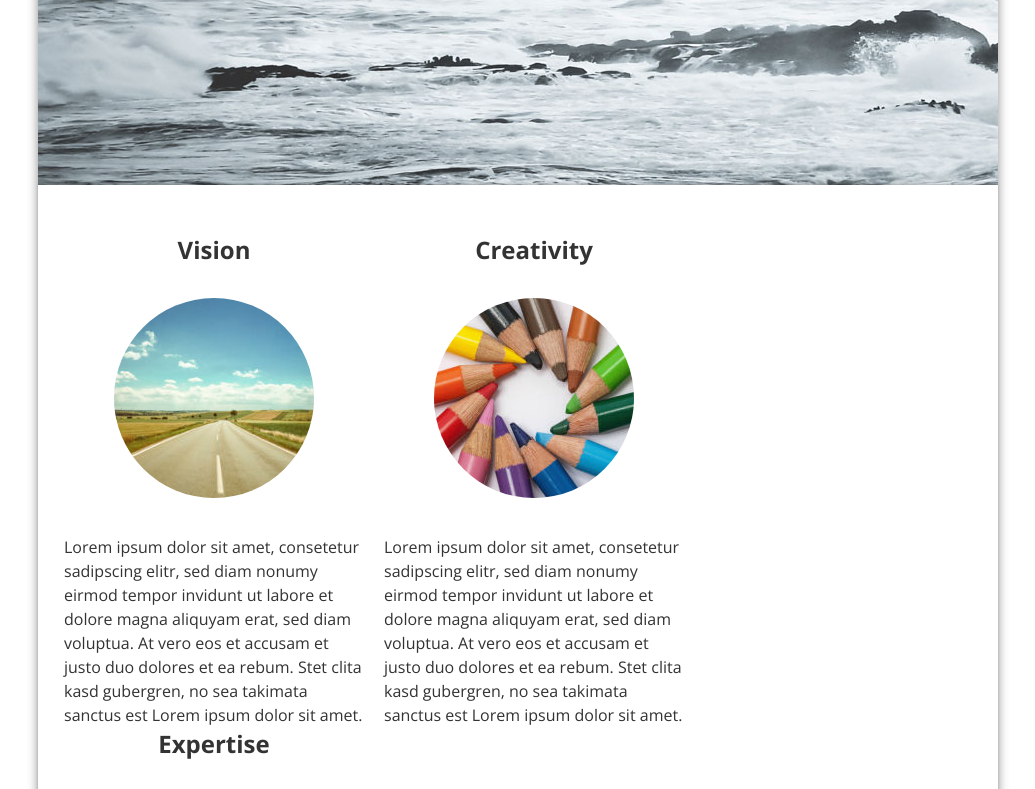
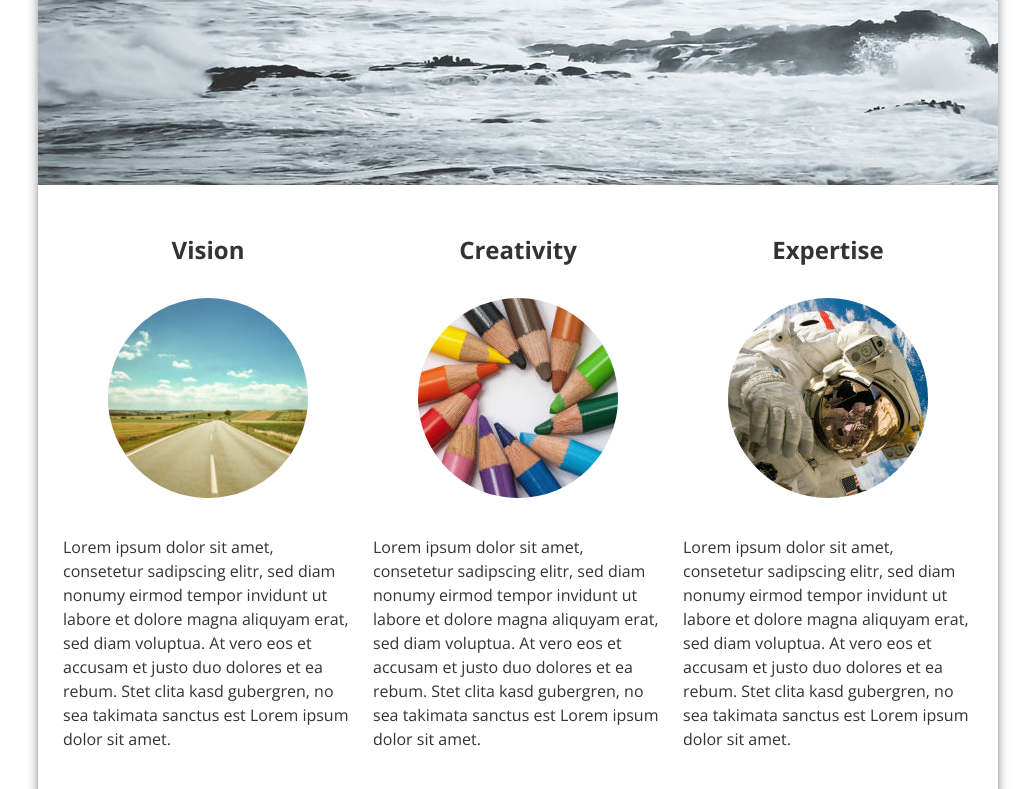
Before and after one commit to udos86/web-demo-rwd, a plain HTML site: page index_fixed.html in a window 1280 px wide. Shown: the part 355-1144 px from the top of the page, without its empty margins (122-1157 px from the left). Drawn offline with nearby package versions, Linux system fonts and the light colour scheme.

Commit message:
bug in styles_fixed removed

```diff
--- a/css/styles_fixed.css
+++ b/css/styles_fixed.css
@@ -17,7 +17,7 @@
 #main {
 
     box-shadow: 0 -2px 3px -1px rgba(0, 0, 0, 0.25);
-    padding: 0 16px;
+    padding: 0 15px;
 }
 
 header {
@@ -77,7 +77,7 @@ header h1 {
     float: left;
     padding: 0 10px;
     text-align: center;
-    width: 300px;
+    width: 290px;
 }
 
 .row .column h2 {
```
